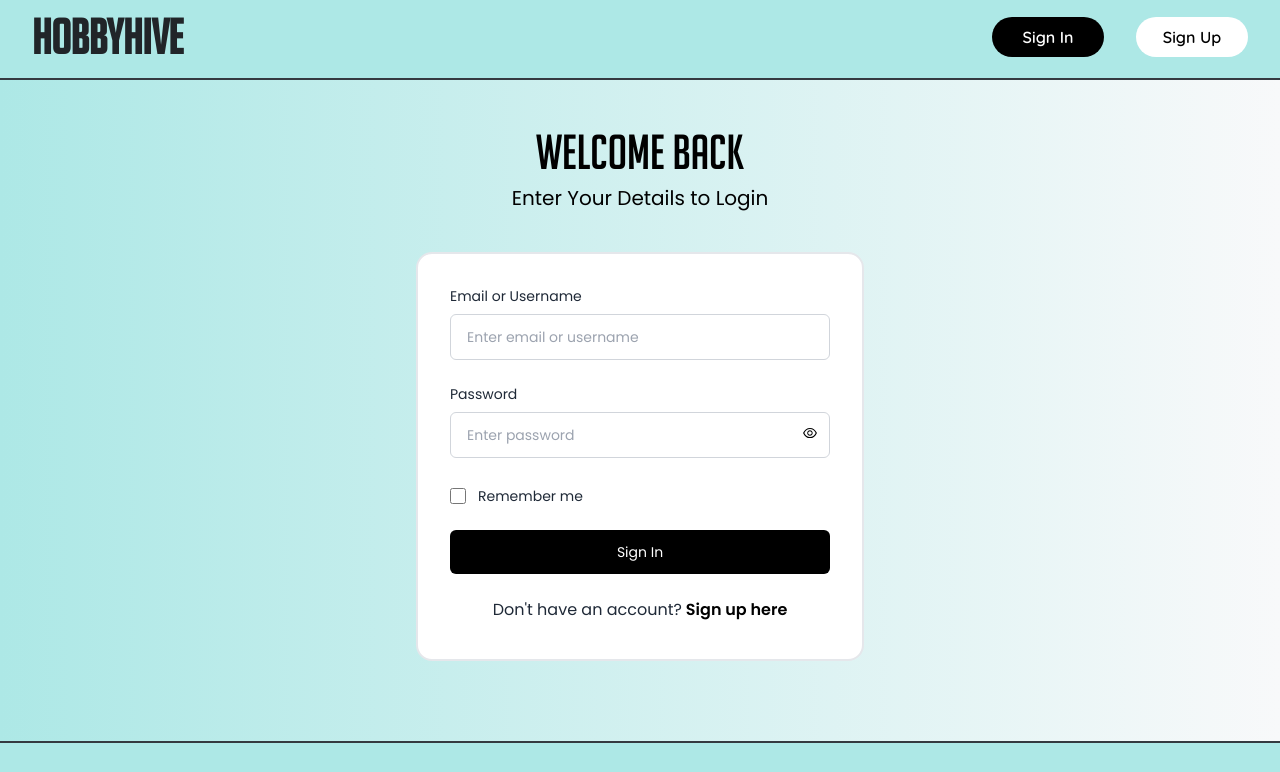
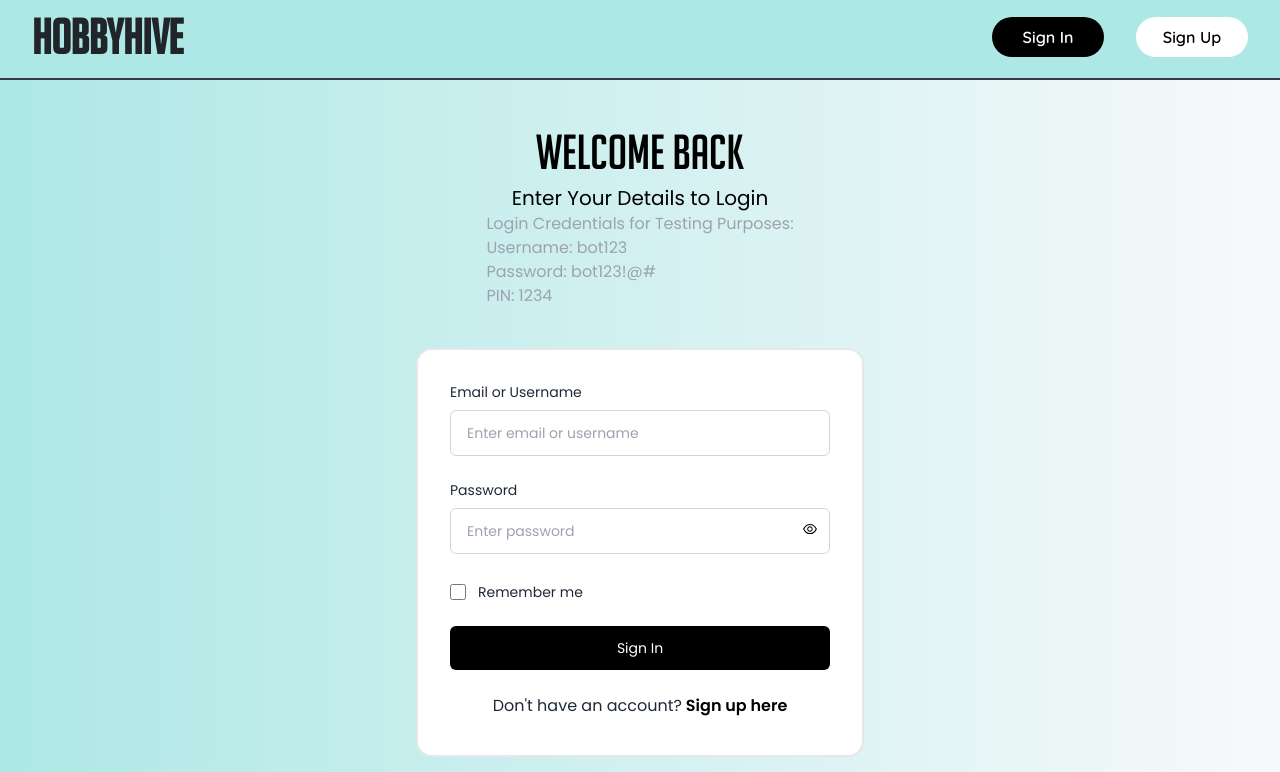
Before and after one commit to Adiijha/HobbyHive-frontend, a React (Vite) app: page /signin in a window 1280 px wide. Shown: the top 772 px of the page. Built offline with nearby package versions, Linux system fonts and the light colour scheme; no server answers.

Commit message:
Update SignIn.jsx

```diff
--- a/src/components/auth/SignIn.jsx
+++ b/src/components/auth/SignIn.jsx
@@ -81,6 +81,18 @@ function SignIn() {
         >
           Enter Your Details to Login
         </motion.p>
+        <motion.div
+        className="text-md text-gray-400 font-pop"
+        initial={{ opacity: 0, y: -50 }}
+        animate={{ opacity: 1, y: 0 }}
+        transition={{ duration: 1, ease: "easeOut", delay: 0.2 }}
+      >
+        <p>Login Credentials for Testing Purposes:</p>
+        <p>Username: bot123</p>
+        <p>Password: bot123!@#</p>
+        <p>PIN: 1234</p>
+      </motion.div>
+
       </div>
 
       {/* Form Section with Animation */}
```
